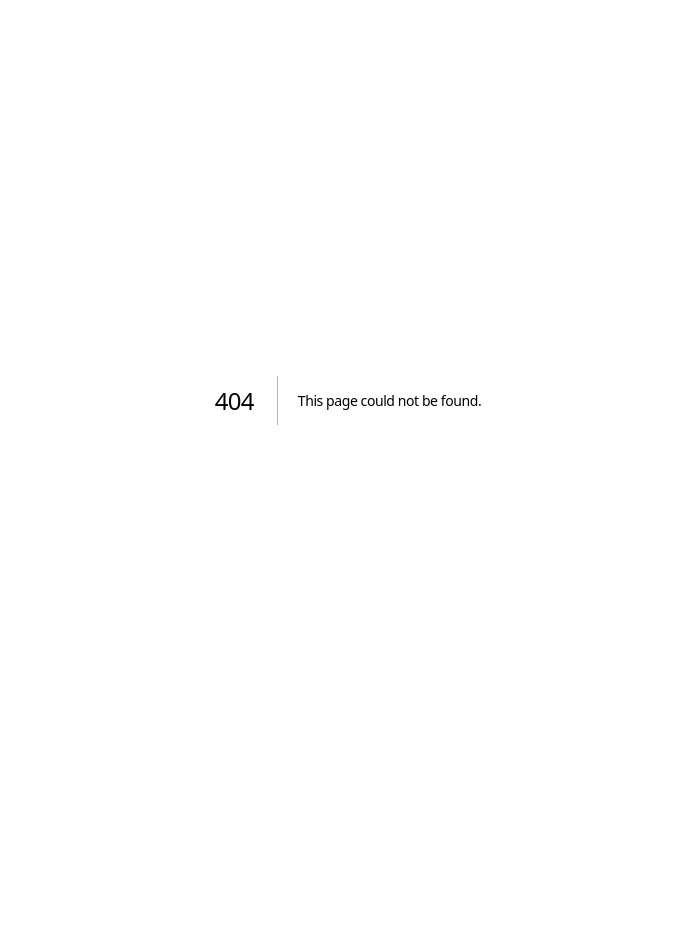
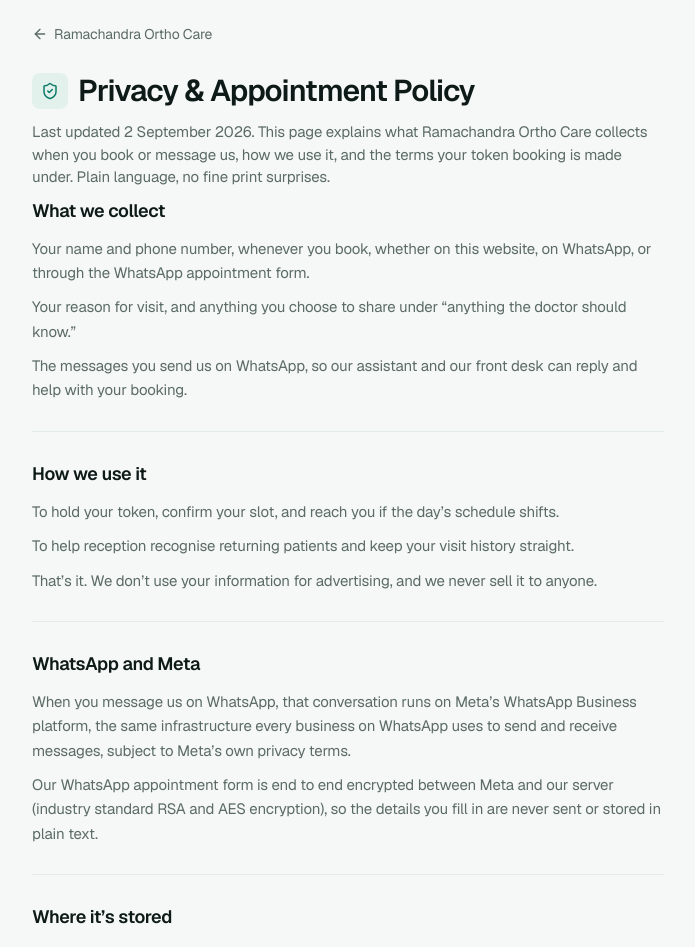
Before and after one commit to asrithcheepurupalli/ramachandra-ortho, a Next.js app: page /privacy in a window 1280 px wide. Before the commit this address had no page. Shown: the top 947 px of the page, without its empty margins (292-987 px from the left). Before the commit the page ends 800 px from the top, so only its background shows below. Built offline with nearby package versions, Linux system fonts and the light colour scheme.

Commit message:
Add privacy and appointment policy page
Explains what's collected across the site, WhatsApp bot, and WhatsApp Flow, how it's used, Meta/WhatsApp and Supabase data handling, and the token/no-show/cancellation policy. Linked from the homepage footer.

```diff
--- a/app/page.tsx
+++ b/app/page.tsx
@@ -466,7 +466,10 @@
         </div>
       </div>
       <div className="border-t border-white/10">
-        <div className="mx-auto max-w-6xl px-5 md:px-8 py-4 pb-24 text-xs text-white/35 md:pb-4">© {new Date().getFullYear()} {clinic.name}. {clinic.location.city}, {clinic.location.state}.</div>
+        <div className="mx-auto flex max-w-6xl flex-wrap items-center gap-x-3 gap-y-1 px-5 md:px-8 py-4 pb-24 text-xs text-white/35 md:pb-4">
+          <span>© {new Date().getFullYear()} {clinic.name}. {clinic.location.city}, {clinic.location.state}.</span>
+          <Link href="/privacy" className="ulink text-white/45 hover:text-white/70">Privacy &amp; appointment policy</Link>
+        </div>
       </div>
     </footer>
   );
--- /dev/null
+++ b/app/privacy/page.tsx
@@ -0,0 +1,117 @@
+import type { Metadata } from "next";
+import Link from "next/link";
+import { ArrowLeft, ShieldCheck, MessageCircle, Phone, Mail, Ticket } from "lucide-react";
+import { clinic } from "@/clinic.config";
+
+export const metadata: Metadata = {
+  title: "Privacy & Appointment Policy",
+  description: `How ${clinic.name} collects, uses and protects your information when you book or message us, plus our token and appointment policy.`,
+  alternates: { canonical: "/privacy" },
+};
+
+const waLink = (msg: string) =>
+  `https://wa.me/${clinic.contact.whatsapp.replace(/\D/g, "")}?text=${encodeURIComponent(msg)}`;
+
+function Section({ title, children }: { title: string; children: React.ReactNode }) {
+  return (
+    <section className="border-t border-line py-7 first:border-t-0 first:pt-0">
+      <h2 className="font-display text-lg text-ink">{title}</h2>
+      <div className="mt-3 space-y-2.5 text-[15px] leading-relaxed text-muted">{children}</div>
+    </section>
+  );
+}
+
+export default function PrivacyPage() {
+  return (
+    <main className="mx-auto w-full max-w-2xl px-5 pb-24 pt-6 md:pb-16">
+      <Link href="/" className="press inline-flex items-center gap-1.5 text-sm text-muted hover:text-ink">
+        <ArrowLeft className="h-4 w-4 shrink-0" /> {clinic.shortName}
+      </Link>
+
+      <div className="mt-6 flex items-center gap-2.5">
+        <span className="grid h-9 w-9 shrink-0 place-items-center rounded-lg bg-brand-tint text-brand">
+          <ShieldCheck className="h-[18px] w-[18px]" />
+        </span>
+        <h1 className="text-2xl font-semibold tracking-tight md:text-3xl">Privacy &amp; Appointment Policy</h1>
+      </div>
+      <p className="mt-3 text-[15px] text-muted">
+        Last updated 2 September 2026. This page explains what {clinic.shortName} collects when you book or
+        message us, how we use it, and the terms your token booking is made under. Plain language, no fine print
+        surprises.
+      </p>
+
+      <div className="mt-2">
+        <Section title="What we collect">
+          <p>Your name and phone number, whenever you book, whether on this website, on WhatsApp, or through the WhatsApp appointment form.</p>
+          <p>Your reason for visit, and anything you choose to share under &ldquo;anything the doctor should know.&rdquo;</p>
+          <p>The messages you send us on WhatsApp, so our assistant and our front desk can reply and help with your booking.</p>
+        </Section>
+
+        <Section title="How we use it">
+          <p>To hold your token, confirm your slot, and reach you if the day&rsquo;s schedule shifts.</p>
+          <p>To help reception recognise returning patients and keep your visit history straight.</p>
+          <p>That&rsquo;s it. We don&rsquo;t use your information for advertising, and we never sell it to anyone.</p>
+        </Section>
+
+        <Section title="WhatsApp and Meta">
+          <p>
+            When you message us on WhatsApp, that conversation runs on Meta&rsquo;s WhatsApp Business platform, the
+            same infrastructure every business on WhatsApp uses to send and receive messages, subject to Meta&rsquo;s
+            own privacy terms.
+          </p>
+          <p>
+            Our WhatsApp appointment form is end to end encrypted between Meta and our server (industry standard
+            RSA and AES encryption), so the details you fill in are never sent or stored in plain text.
+          </p>
+        </Section>
+
+        <Section title="Where it&rsquo;s stored">
+          <p>Bookings, patient records and the clinic schedule live in Supabase, a secure hosted database with encryption at rest.</p>
+          <p>Only clinic staff we&rsquo;ve specifically approved can sign in and view this information, through a password protected staff dashboard.</p>
+        </Section>
+
+        <Section title="How long we keep it">
+          <p>We keep your booking and visit information for as long as it&rsquo;s useful to your ongoing care and to the clinic&rsquo;s own records, in line with how any medical practice retains appointment history.</p>
+        </Section>
+
+        <Section title="Your rights">
+          <p>You can ask us to correct, update or delete your information at any time, just call the clinic or message us on WhatsApp and we&rsquo;ll take care of it.</p>
+        </Section>
+
+        <Section title="Cookies">
+          <p>The patient facing site doesn&rsquo;t use tracking or advertising cookies. The only cookie in play is a secure sign in cookie for clinic staff using the admin dashboard, nothing that follows patients around.</p>
+        </Section>
+
+        <Section title="Appointment &amp; token policy">
+          <p>Booking a slot is a request for a token, not a fixed appointment time. We confirm the exact time back on WhatsApp once the front desk checks it against the day&rsquo;s actual schedule.</p>
+          <p>Please arrive a few minutes before your preferred window.</p>
+          <p>Miss your turn? No problem, it moves automatically to the next working day. No need to rebook.</p>
+          <p>Plans changed? Message us on WhatsApp or call the clinic and we&rsquo;ll release your token for someone else.</p>
+          <p>The consultation fee ({clinic.currency}{clinic.consultationFee}) is payable at the clinic, not online.</p>
+        </Section>
+
+        <Section title="Questions">
+          <p>Reach out anytime, we&rsquo;re happy to explain any of this in more detail.</p>
+          <div className="mt-3 flex flex-wrap gap-2.5">
+            <a href={waLink("Hi, I have a question about my privacy or an appointment.")} target="_blank" rel="noreferrer"
+              className="press inline-flex items-center gap-1.5 rounded-full bg-brand px-4 py-2 text-sm font-medium text-white">
+              <MessageCircle className="h-4 w-4" /> WhatsApp us
+            </a>
+            <a href={`tel:${clinic.contact.phone}`}
+              className="press inline-flex items-center gap-1.5 rounded-full border border-line bg-surface px-4 py-2 text-sm font-medium text-ink">
+              <Phone className="h-4 w-4" /> Call the clinic
+            </a>
+            <a href={`mailto:${clinic.contact.email}`}
+              className="press inline-flex items-center gap-1.5 rounded-full border border-line bg-surface px-4 py-2 text-sm font-medium text-ink">
+              <Mail className="h-4 w-4" /> Email us
+            </a>
+          </div>
+        </Section>
+      </div>
+
+      <Link href="/book" className="press mt-8 inline-flex items-center gap-1.5 text-sm font-medium text-brand">
+        <Ticket className="h-4 w-4" /> Book an appointment
+      </Link>
+    </main>
+  );
+}
```
